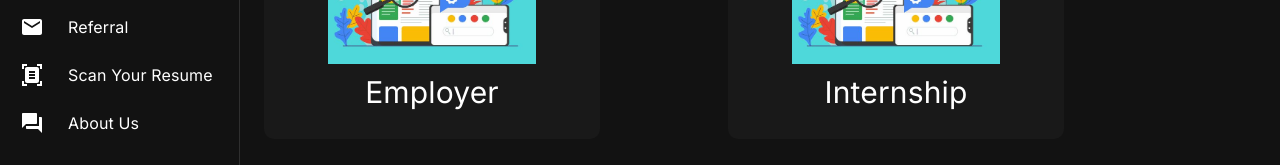
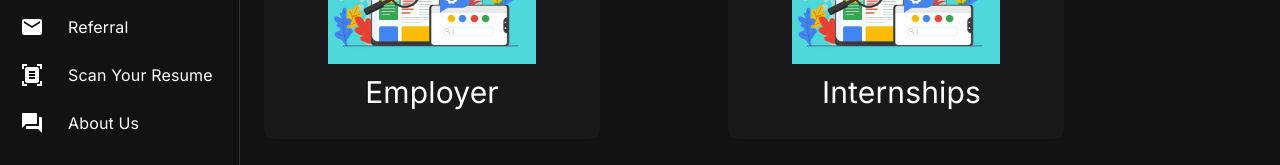
Before and after one commit to AceHunterr/mini-linkedin-ReactProject, a React (Create React App) app: page / in a window 1280 px wide. Shown: the part 309-474 px from the top of the page. Built offline with nearby package versions, Linux system fonts and the light colour scheme.

Commit message:
Updated the Router Paths

```diff
--- a/src/components/HomePageCards.jsx
+++ b/src/components/HomePageCards.jsx
@@ -9,8 +9,12 @@ import { useNavigate } from 'react-router-dom';
 
 const HomePageCards = () => {
   const navigate = useNavigate()
+
   const navigatetointernships = () => {
     navigate('/internships');
+  };
+  const navigatetoEmployerRegistration = () => {
+    navigate('/employer-registration');
   };
   const navigatetofreelancer = () => {
     navigate('/freelancer');
@@ -26,10 +30,10 @@ const HomePageCards = () => {
             title:'Employer',
             img_src : myImg,
             // svg : <FreelancerSvg />,
-            handleclick : navigatetoJobDetails
+            handleclick : navigatetoEmployerRegistration
         },
         {
-            title:'Internship',
+            title:'Internships',
             img_src : myImg,
             // svg : <InternshipSvg />,
             handleclick : navigatetointernships
```
